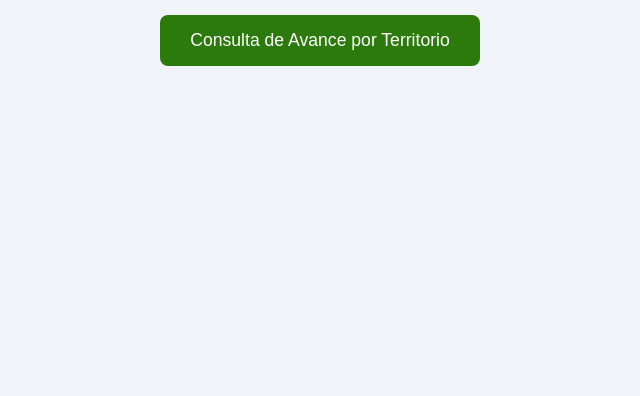
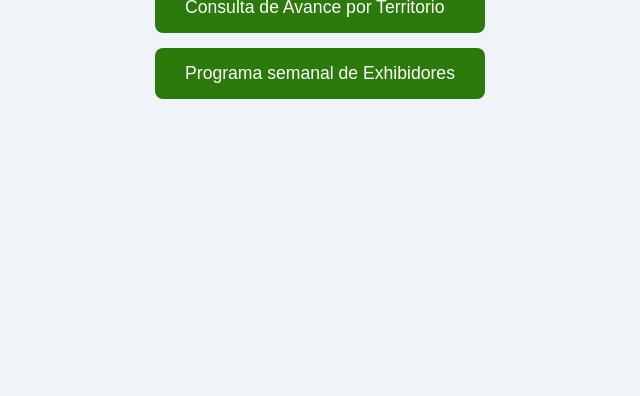
Before and after one commit to elpampino/predicacion, a plain HTML site: page index.html in a window 1280 px wide. Shown: the part 404-800 px from the top of the page, without its empty margins (320-960 px from the left). Drawn offline with Linux system fonts and the light colour scheme.

Commit message:
Update index.html

```diff
--- a/index.html
+++ b/index.html
@@ -22,6 +22,11 @@
       font-size: 2em;
       margin-bottom: 30px;
     }
+    .botones {
+      display: flex;
+      flex-direction: column;
+      gap: 15px;
+    }
     a.boton {
       padding: 15px 30px;
       font-size: 1.1em;
@@ -39,7 +44,10 @@
 <body>
 
   <h1>Bienvenidos Pampinos</h1>
-  <a class="boton" href="consulta.html">Consulta de Avance por Territorio</a>
+  <div class="botones">
+    <a class="boton" href="consulta.html">Consulta de Avance por Territorio</a>
+    <a class="boton" href="Programa%20semanal%20de%20Exhibidores-El%20pampino.pdf" target="_blank">Programa semanal de Exhibidores</a>
+  </div>
 
 </body>
 </html>
```
